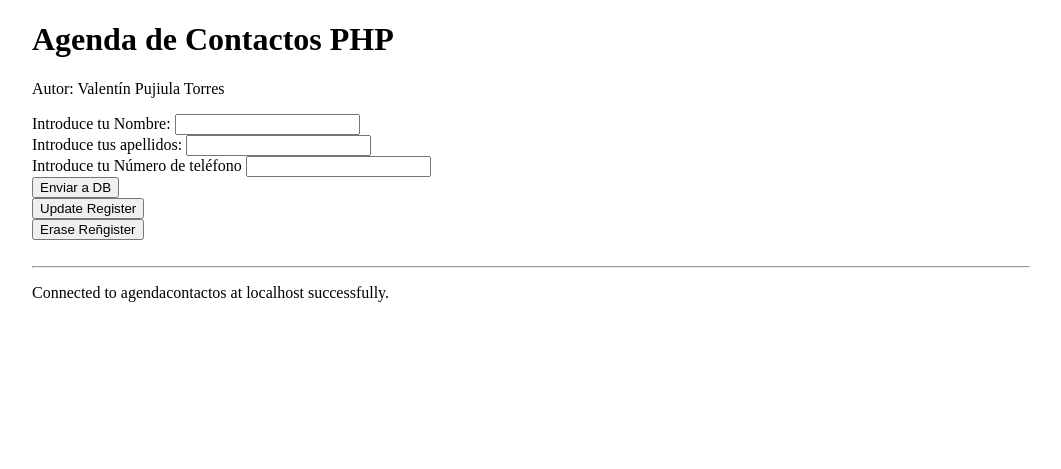
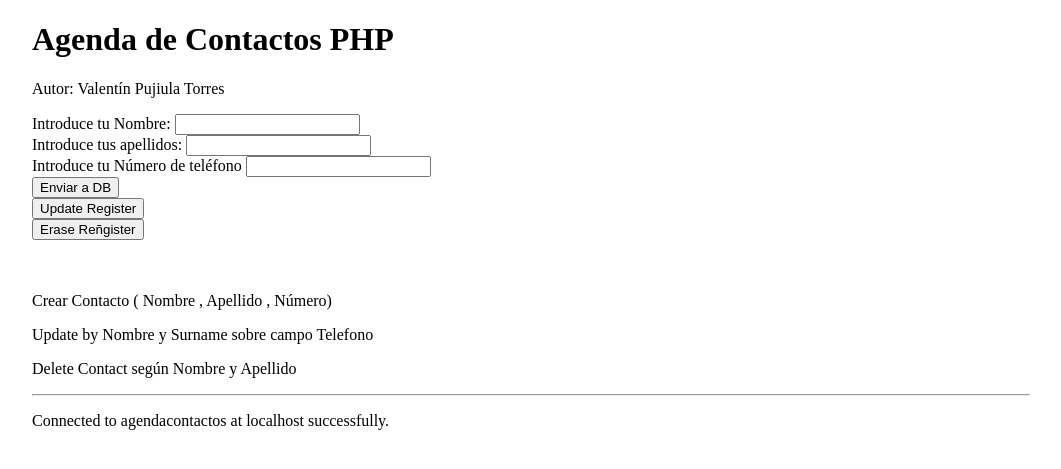
Before and after one commit to DAW-presencial/dwes_2021-Valentinpujiulatorres, a PHP site: page / in a window 1280 px wide. Shown: the top 469 px of the page, without its empty margins (160-1221 px from the left). Run offline with PHP 8.4, Linux system fonts and the light colour scheme.

Commit message:
Changes about PDO

```diff
--- a/AgendaDatabase/Agenda_Pujiula_Torres_Valentin/Index.php
+++ b/AgendaDatabase/Agenda_Pujiula_Torres_Valentin/Index.php
@@ -46,6 +46,10 @@
         <input type="submit" value="Erase Reñgister" name="Erase" />
         </form>
         <br>
+        <br>
+        <p>Crear Contacto ( Nombre , Apellido , Número)</p>
+        <p>Update by Nombre y Surname sobre campo Telefono</p>
+        <p>Delete Contact según Nombre y Apellido</p>
         <hr>
 
 
@@ -97,8 +101,7 @@
         $Surname = $_POST['Surname'];
         $Telephone = $_POST['Tel'];
         $consulta =
-            "UPDATE contactlist SET Surname='$Surname', Phone='$Telephone'
-            WHERE `Name`= '$name'";
+            "UPDATE `contactlist` SET `Phone`='$Telephone' WHERE `Name`='$name' AND `Surname`='$Surname'";
 
             try{
         $affectedRows = $conn->exec($consulta);
@@ -118,6 +121,27 @@
 
 
        }else if (isset($_POST['Erase'])){
+
+            $name = $_POST['Name'];
+            $Surname = $_POST['Surname'];
+            $Telephone = $_POST['Tel'];
+            $consulta =
+                "DELETE FROM contactlist WHERE `Name`='$name' AND `Surname`='$Surname' " ;
+
+                try{
+            $affectedRows = $conn->exec($consulta);
+
+            echo "Filas Modificadas: $affectedRows <br>";
+            //SELECT::
+            $result = $conn->query('SELECT `Name`, `Surname`, `Phone` FROM `contactlist`');
+
+            while ($Elm = $result->fetch()) {
+            echo 'Contacto: ' . $Elm['Name'] . $Elm['Surname'] . $Elm['Phone'] . '<br />';
+            }
+            $conn=null;
+                }catch(PDOException $pdoe){
+                    echo($pdoe->getMessage());
+                }
 
        }
         ?>
--- a/AgendaDatabase/Agenda_Pujiula_Torres_Valentin/Instrucciones/agendacontactos.sql
+++ b/AgendaDatabase/Agenda_Pujiula_Torres_Valentin/Instrucciones/agendacontactos.sql
@@ -38,8 +38,7 @@ CREATE TABLE `contactlist` (
 --
 
 INSERT INTO `contactlist` (`Name`, `Surname`, `Phone`) VALUES
-('Valentin', 'Pujiula Torres', 633203466),
-('Fernandito', 'Kit Kat', 666777666);
+('Valentin', 'Pujiula Torres', 633203466);
 COMMIT;
 
 /*!40101 SET CHARACTER_SET_CLIENT=@OLD_CHARACTER_SET_CLIENT */;
```
